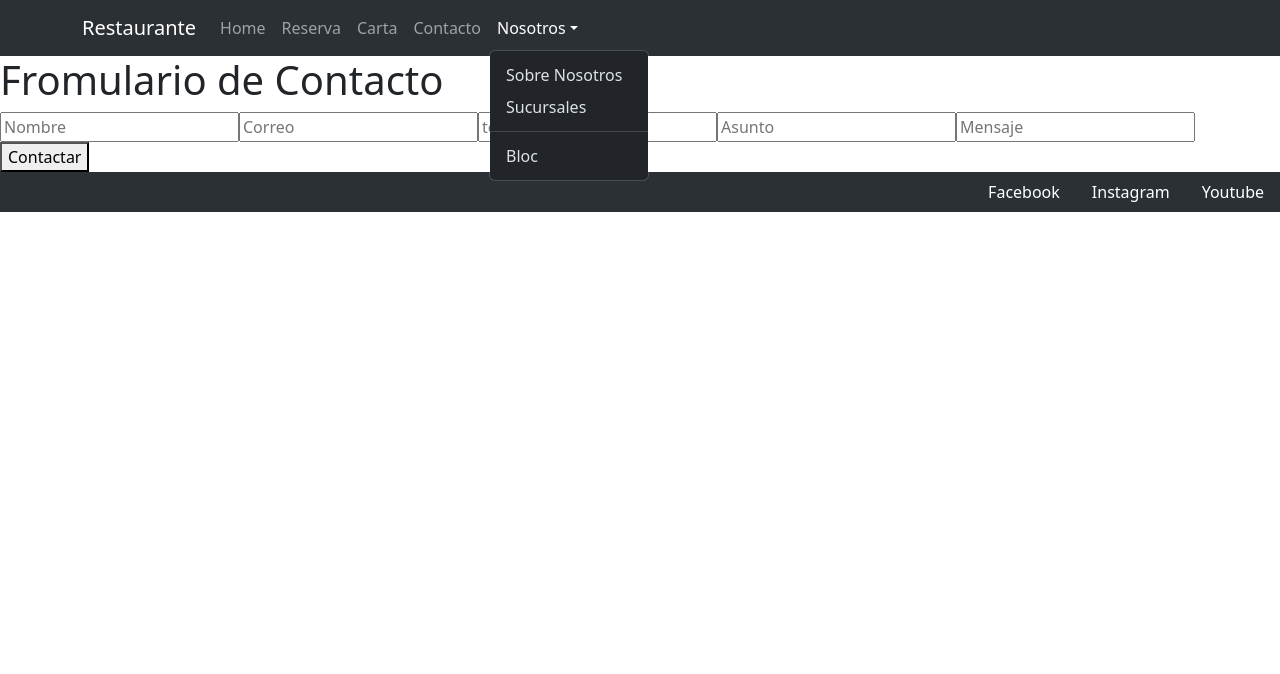
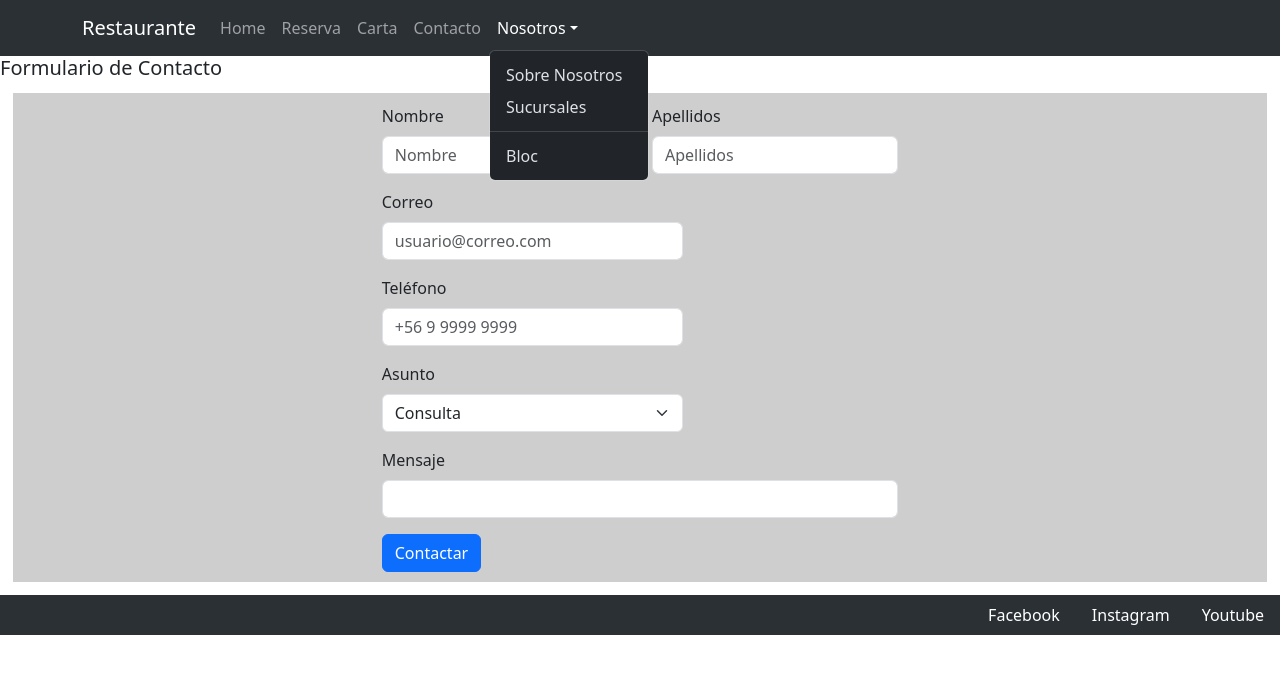
Before and after one commit to cristian-aliaga/Proyecto4, a React (Vite) app: page /#/contact in a window 1280 px wide. Both pictures are taken after a click on the button "Nosotros". Shown: the top 674 px of the page. Built offline with nearby package versions, Linux system fonts and the light colour scheme.

Commit message:
9no Commit: Trabajos en Formulario de Contacto

```diff
--- a/package.json
+++ b/package.json
@@ -11,12 +11,15 @@
     "deploy": "gh-pages -d dist"
   },
   "dependencies": {
+    "@mobiscroll/react": "npm:@mobiscroll/react-trial@^5.28.0",
     "bootstrap": "^5.3.2",
     "firebase": "^10.7.1",
     "react": "^18.2.0",
     "react-bootstrap": "^2.8.0",
+    "react-calendar": "^4.6.1",
     "react-dom": "^18.2.0",
-    "react-router-dom": "^6.16.0"
+    "react-router-dom": "^6.16.0",
+    "react-time-picker": "^6.5.2"
   },
   "devDependencies": {
     "@types/react": "^18.2.15",
--- /dev/null
+++ b/src/components/BookComponent.jsx
@@ -0,0 +1,29 @@
+import React from 'react'
+import Calendar from 'react-calendar'
+import { useState } from 'react';
+import 'react-calendar/dist/Calendar.css';
+import 'react-time-picker/dist/TimePicker.css';
+
+import TimePicker from 'react-time-picker';
+import '../styles/Sample.css';
+
+export const BookComponent = () => {
+    const [day, setValue] = useState(new Date());
+    const [hour, onHour] = useState('11:00');
+    const horaReserva = hour;
+    const fechaReserva = day;
+    let fechaReservaString = fechaReserva.toString();
+
+    function onChange(nextValue) {
+        setValue(nextValue);
+    }
+
+    return (
+        <>
+            <Calendar onChange={onChange} value={day} />
+            <TimePicker onChange={onHour} value={hour} />
+            <p>{horaReserva}</p>
+            <p>{fechaReservaString}</p>
+        </>
+    );
+}
--- a/src/components/FormContact.jsx
+++ b/src/components/FormContact.jsx
@@ -1,6 +1,13 @@
+import '../styles/FormatContact.css'
 import React, { useState } from 'react'
 import { collection, addDoc } from 'firebase/firestore'
 import { db } from '../firebase'
+import Button from 'react-bootstrap/Button';
+import Col from 'react-bootstrap/Col';
+import Row from 'react-bootstrap/Row';
+import Form from 'react-bootstrap/Form';
+import Container from 'react-bootstrap/Container';
+import Placeholder from 'react-bootstrap/Placeholder';
 
 export const FormContact = () => {
     const contactForm = collection(db, 'Contact')
@@ -8,22 +15,96 @@ export const FormContact = () => {
     const [correo, setEmail] = useState("")
     const [telefono, setPhone] = useState("")
     const [asunto, setTopic] = useState("")
-    const [mensaje, setMessage] = useState("")
+    const [mensaje, setMessageClient] = useState("")
+    const [apellido, setLastName] = useState("")
+
+    const [validated, setValidated] = useState(false);
+
+    const handleSubmit = (event) => {
+        const form = event.currentTarget;
+        if (form.checkValidity() === false) {
+            event.preventDefault();
+            event.stopPropagation();
+        }
+        setValidated(true);
+    }
 
     const createComent = async () => {
-        await addDoc(contactForm, { nombre, correo, telefono, asunto, mensaje })
+        await addDoc(contactForm, { nombre, apellido, correo, telefono, asunto, mensaje })
     }
 
     return (
         <>
-            <div>
-            <h1>Fromulario de Contacto</h1>
-            <input type='string' placeholder='Nombre' value={nombre} onChange={(event) => setName(event.target.value)}></input>
-            <input type='string' placeholder='Correo' value={correo} onChange={(event) => setEmail(event.target.value)}></input>
-            <input type='string' placeholder='teléfono' value={telefono} onChange={(event) => setPhone(event.target.value)}></input>
-            <input type='string' placeholder='Asunto' value={asunto} onChange={(event) => setTopic(event.target.value)}></input>
-            <input type='string' placeholder='Mensaje' value={mensaje} onChange={(event) => setMessage(event.target.value)}></input>
-            <button onClick={createComent} >Contactar</button>
+            <div className='div'>
+                <Container>
+                    <Form noValidate validated={validated} onSubmit={handleSubmit} className='form'>
+                        <Row className="mb-3">
+                            <Col xs={6}>
+                                <Form.Group as={Col} controlId="formGridEmail">
+                                    <Form.Label>Nombre</Form.Label>
+                                    <Form.Control placeholder="Nombre" value={nombre} onChange={(event) => setName(event.target.value)} required />
+                                    <Form.Control.Feedback type="invalid">
+                                        Compo Obligatorio.
+                                    </Form.Control.Feedback>
+                                </Form.Group>
+                            </Col>
+
+                            <Col>
+                                <Form.Group as={Col} controlId="formGridPassword">
+                                    <Form.Label>Apellidos</Form.Label>
+                                    <Form.Control placeholder="Apellidos" value={apellido} onChange={(event) => setLastName(event.target.value)} required />
+                                    <Form.Control.Feedback type="invalid">
+                                        Compo Obligatorio.
+                                    </Form.Control.Feedback>
+                                </Form.Group>
+                            </Col>
+                        </Row>
+                        <Col xs={7}>
+                            <Form.Group className="mb-3" controlId="formGridAddress1">
+                                <Form.Label>Correo</Form.Label>
+                                <Form.Control type='email' placeholder="usuario@correo.com" value={correo} onChange={(event) => setEmail(event.target.value)} required />
+                                <Form.Control.Feedback type="invalid">
+                                    Compo Obligatorio.
+                                </Form.Control.Feedback>
+                            </Form.Group>
+                        </Col>
+                        <Col xs={7}>
+                            <Form.Group className="mb-3" controlId="formGridAddress2 validationCustom05">
+                                <Form.Label>Teléfono</Form.Label>
+                                <Form.Control placeholder="+56 9 9999 9999" value={telefono} onChange={(event) => setPhone(event.target.value)} required />
+                                <Form.Control.Feedback type="invalid">
+                                    Compo Obligatorio.
+                                </Form.Control.Feedback>
+                            </Form.Group>
+                        </Col>
+                        <Col xs={7}>
+                            <Row className="mb-3">
+                                <Form.Group as={Col} controlId="formGridState">
+                                    <Form.Label>Asunto</Form.Label>
+                                    <Form.Select value={asunto} onChange={(event) => setTopic(event.target.value)}>
+                                        <option>Consulta</option>
+                                        <option>Sugerencia</option>
+                                        <option>Reclamo</option>
+                                        <option>Otro</option>
+                                    </Form.Select >
+                                </Form.Group >
+                            </Row>
+                        </Col>
+                        <Row className="mb-3">
+                            <Form.Group as={Col} controlId="formGridCity">
+                                <Form.Label>Mensaje</Form.Label>
+                                <Form.Control value={mensaje} onChange={(event) => setMessageClient(event.target.value)} required />
+                                <Form.Control.Feedback type="invalid">
+                                    Compo Obligatorio.
+                                </Form.Control.Feedback>
+                            </Form.Group>
+                        </Row>
+
+                        <Button variant="primary" type="submit" onClick={createComent}>
+                            Contactar
+                        </Button>
+                    </Form>
+                </Container>
             </div>
         </>
     )
--- a/src/pages/Book.jsx
+++ b/src/pages/Book.jsx
@@ -1,7 +1,11 @@
 import React from 'react'
+import { BookComponent } from '../components/BookComponent'
 
 export const Book = () => {
   return (
-    <div>Book</div>
+    <>
+    <h1>Reservas</h1>
+    <BookComponent />
+    </>
   )
 }
--- a/src/pages/Contact.jsx
+++ b/src/pages/Contact.jsx
@@ -5,6 +5,7 @@ import { FormContact } from '../components/FormContact'
 export const Contact = () => {
   return (
     <>
+    <h5>Formulario de Contacto</h5>
       <FormContact />
     </>
   )
--- /dev/null
+++ b/src/styles/FormatContact.css
@@ -0,0 +1,10 @@
+.div {
+    display: grid;
+    justify-content: Center;
+    background-color: rgba(128, 128, 128, 0.39);
+    margin: 1%;
+}
+
+.form {
+    margin: 2%;
+}
--- /dev/null
+++ b/src/styles/Sample.css
@@ -0,0 +1,53 @@
+html,
+body {
+  height: 100%;
+}
+
+body {
+  margin: 0;
+  font-family: Segoe UI, Tahoma, sans-serif;
+}
+
+.Sample input,
+.Sample button {
+  font: inherit;
+}
+
+.Sample header {
+  background-color: #323639;
+  box-shadow: 0 0 8px rgba(0, 0, 0, 0.5);
+  padding: 20px;
+  color: white;
+}
+
+.Sample header h1 {
+  font-size: inherit;
+  margin: 0;
+}
+
+.Sample__container {
+  display: flex;
+  flex-direction: row;
+  flex-wrap: wrap;
+  align-items: flex-start;
+  margin: 10px 0;
+  padding: 10px;
+}
+
+.Sample__container > * > * {
+  margin: 10px;
+}
+
+.Sample__container__content {
+  display: flex;
+  max-width: 100%;
+  flex-basis: 420px;
+  flex-direction: column;
+  flex-grow: 100;
+  align-items: stretch;
+  padding-top: 1em;
+}
+
+.Sample__container__content .react-calendar {
+  margin: 0 auto;
+}
--- a/src/styles/styles.css
+++ b/src/styles/styles.css
@@ -1,6 +1,6 @@
 .divContainer {
     background-color: #6c757d;
     border-width: 10px;
-    border-style: solid ;
+    border-style: solid;
     border-color: #6c757d;
 }
```
Also changed, not shown: 2 other files (tests, documents, lock files or other folders).
